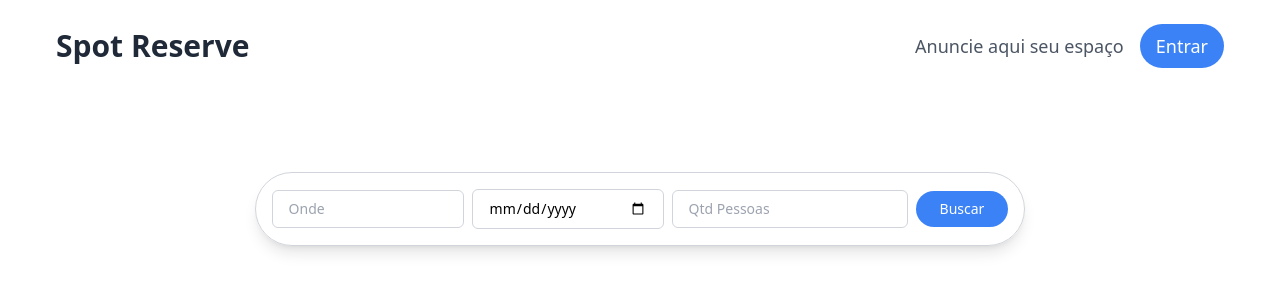
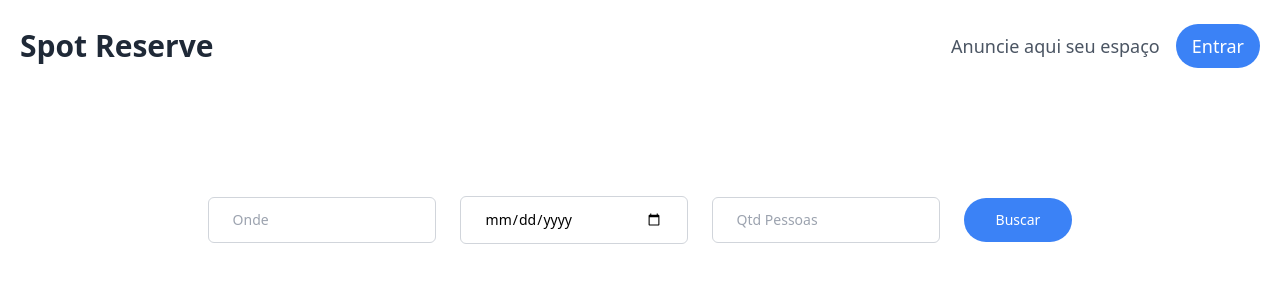
Before and after one commit to lucas-lima-developer/SpotReserve, a Next.js app: page / in a window 1280 px wide. Shown: the top 300 px of the page. Built offline with nearby package versions, Linux system fonts and the light colour scheme.

Commit message:
feat: mudança visual no input de busca

```diff
--- a/app/page.tsx
+++ b/app/page.tsx
@@ -1,7 +1,7 @@
 export default function Home() {
   return (
     <div>
-      <header className="flex flex-col md:flex-row items-center justify-between px-0 lg:px-14 py-6 mb-20">
+      <header className="flex flex-col md:flex-row items-center justify-between px-5 py-6 mb-20">
         <div className="flex items-center gap-2">
           <span className="text-3xl md:mb-0 mb-6 font-bold text-gray-800">Spot Reserve</span>
         </div>
@@ -14,8 +14,8 @@ export default function Home() {
       </header>
       <main>
         <div className="flex items-center justify-center">
-          <form className="flex items-center gap-2 p-4 rounded-full shadow-lg border border-gray-300">
-            <div className="flex flex-col">
+          <form className="flex flex-col gap-4 lg:flex-row lg:items-center lg:gap-6 p-6 rounded-2xl mb-10">
+            <div className="flex flex-col flex-1 min-w-[180px]">
               <label htmlFor="onde" className="text-xs text-gray-600 font-medium hidden">
                 Onde
               </label>
@@ -23,21 +23,20 @@ export default function Home() {
                 type="text"
                 id="onde"
                 placeholder="Onde"
-                className="w-32 lg:w-48 px-4 py-2 text-sm border border-gray-300 rounded-md focus:outline-none focus:ring-2 focus:ring-blue-500"
+                className="w-full px-6 py-3 text-sm border border-gray-300 rounded-md focus:outline-none focus:ring-2 focus:ring-blue-500"
               />
             </div>
-            <div className="flex flex-col">
+            <div className="flex flex-col flex-1 min-w-[180px]">
               <label htmlFor="data" className="text-xs text-gray-600 font-medium hidden">
                 Data
               </label>
               <input
                 type="date"
                 id="data"
-                className="w-32 lg:w-48 px-4 py-2 text-sm border border-gray-300 rounded-md placeholder-transparent focus:outline-none focus:ring-2 focus:ring-blue-500"
+                className="w-full px-6 py-3 text-sm border border-gray-300 rounded-md focus:outline-none focus:ring-2 focus:ring-blue-500"
               />
             </div>
-
-            <div className="flex flex-col">
+            <div className="flex flex-col flex-1 min-w-[180px]">
               <label htmlFor="quantidade" className="text-xs text-gray-600 font-medium hidden">
                 Quantidade de Pessoas
               </label>
@@ -46,12 +45,12 @@ export default function Home() {
                 id="quantidade"
                 placeholder="Qtd Pessoas"
                 min="1"
-                className="w-38 px-4 py-2 text-sm border border-gray-300 rounded-md focus:outline-none focus:ring-2 focus:ring-blue-500"
+                className="w-full px-6 py-3 text-sm border border-gray-300 rounded-md focus:outline-none focus:ring-2 focus:ring-blue-500"
               />
             </div>
             <button
               type="submit"
-              className="bg-blue-500 text-white text-sm font-medium px-6 py-2 rounded-full hover:bg-blue-600 transition"
+              className="bg-blue-500 text-white text-sm font-medium px-8 py-3 rounded-full hover:bg-blue-600 transition flex-shrink-0 w-full lg:w-auto"
             >
               Buscar
             </button>
```
